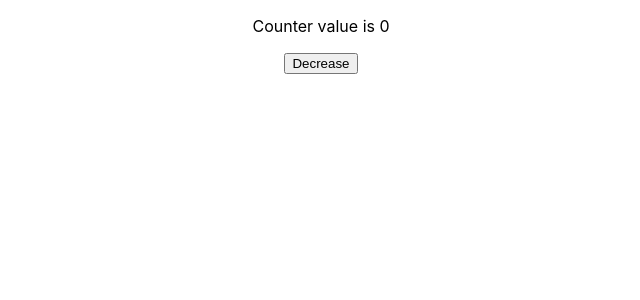
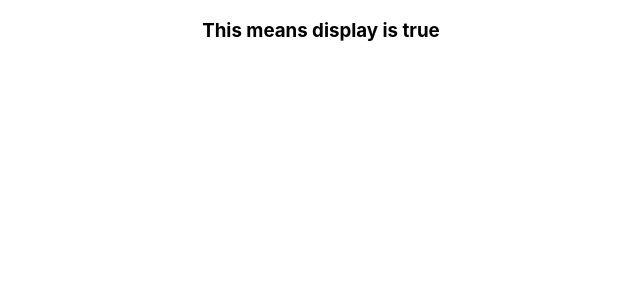
Before and after one commit to python-benedict/React-Programming, a React (Create React App) app in the folder myproject/: page / in a window 1280 px wide. Shown: the top 300 px of the page, without its empty margins (319-959 px from the left). Built offline with nearby package versions, Linux system fonts and the light colour scheme.

Commit message:
created a functionals base component to render comparism

```diff
--- a/myproject/src/App.js
+++ b/myproject/src/App.js
@@ -10,11 +10,12 @@ import './App.css';
 // import Ehicbc from './components/event-handling-in-class-base-component';
 // import Bind from './components/binding';
 // import FunctionalState from './components/functionalState';
-import FunctionalStateDecreament from './components/functionalStateDecreament';
+// import FunctionalStateDecreament from './components/functionalStateDecreament';
+import FuncStaRend from './components/conditionalRendering';
 function App() {
   return (
     <div className="App">
-      <FunctionalStateDecreament />
+      <FuncStaRend />
     </div>
   );
 }
--- /dev/null
+++ b/myproject/src/components/conditionalRendering.js
@@ -0,0 +1,13 @@
+// This is a functional base component to set conditions to components
+
+import { useState } from "react";
+function FuncStaRend() {
+    const [display, setDisplay] = useState(true)
+    if (display==true) {
+        return <h3>This means display is true</h3>
+    } else {
+        return <h3>This means display is false</h3>
+    }
+}
+
+export default FuncStaRend
```
